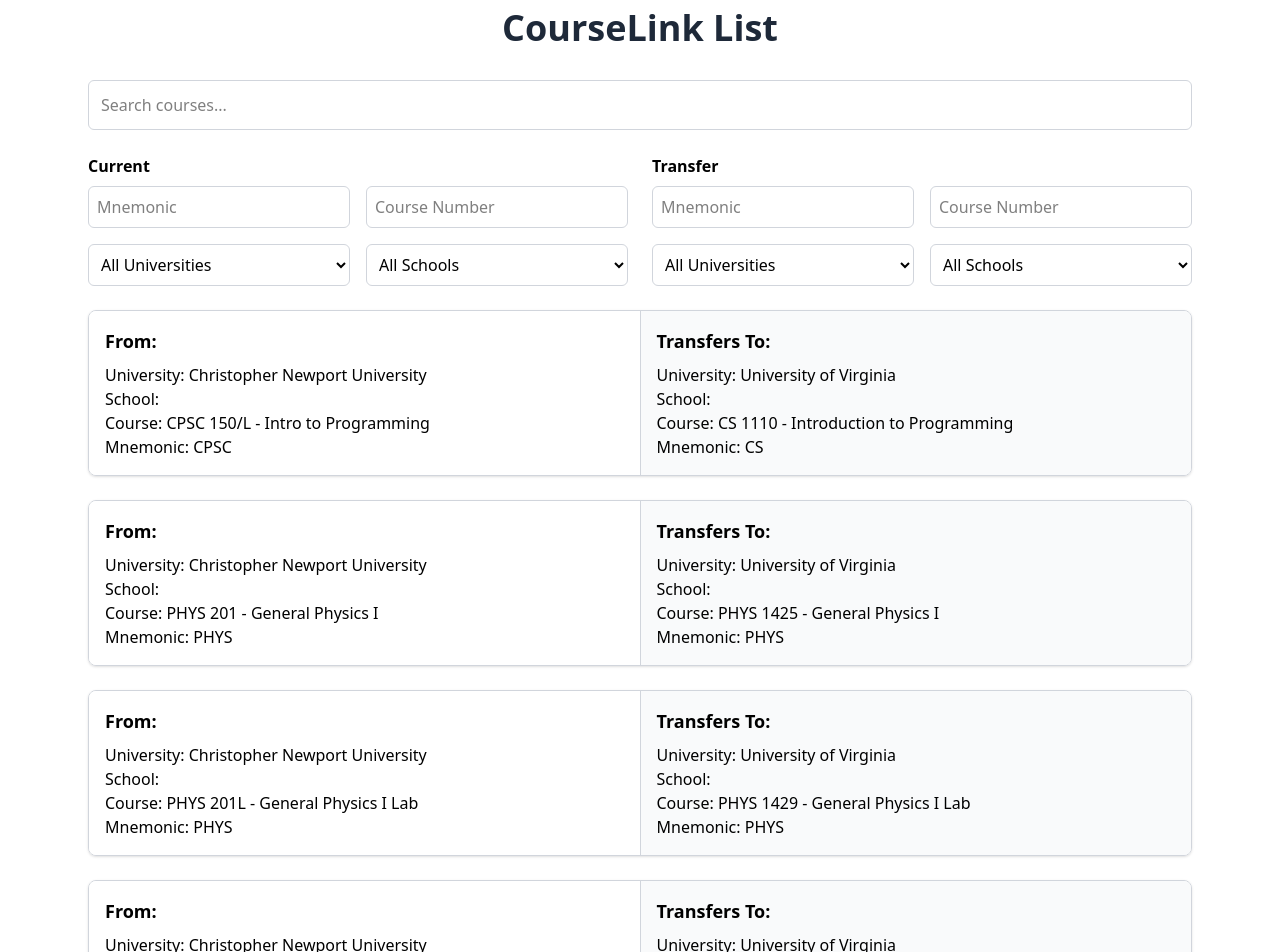
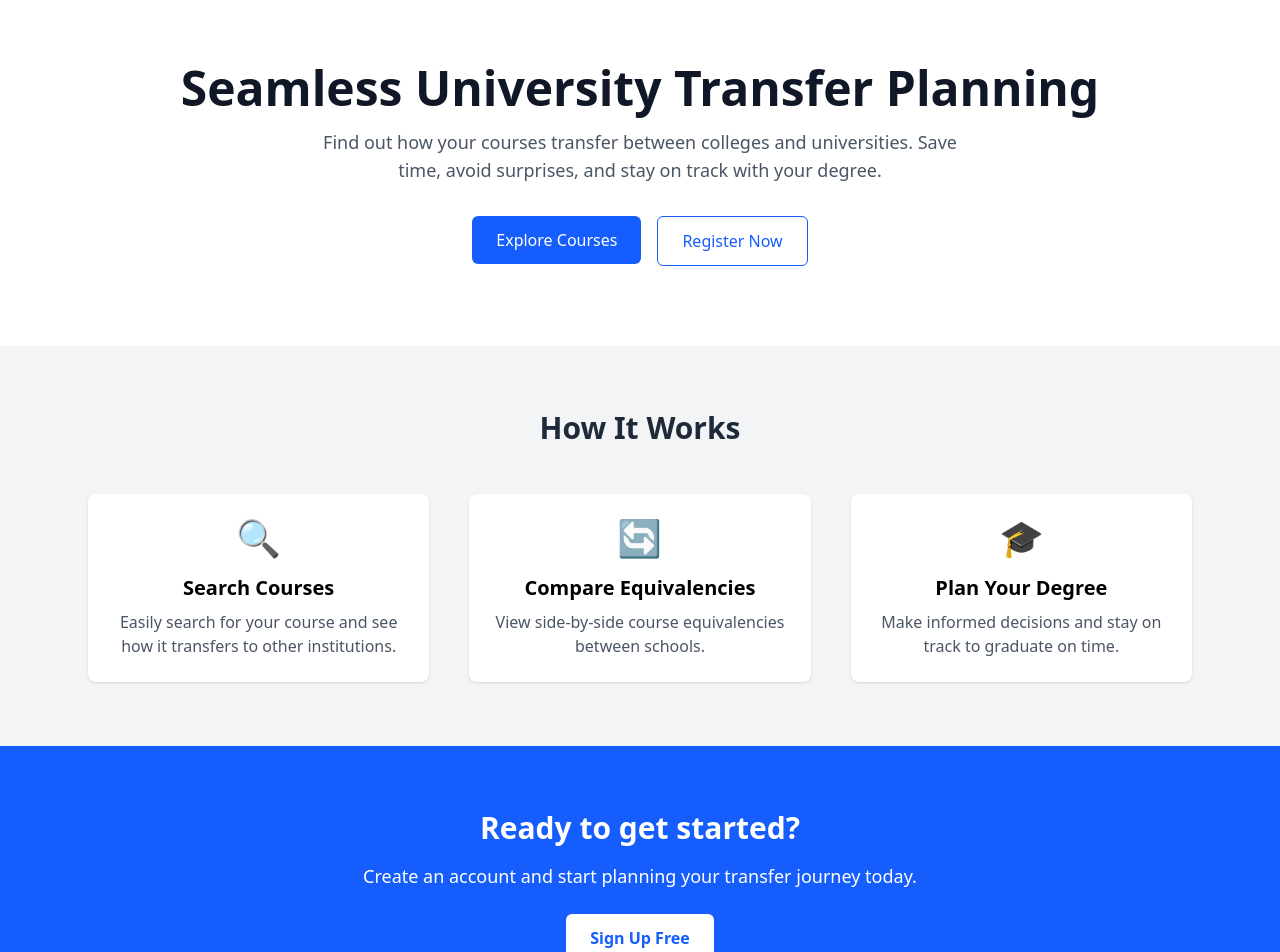
Before and after one commit to Zeiyon/HooHacks2025, a React (Vite) app in the folder TransferLink/: page / in a window 1280 px wide. Shown: the part 80-1032 px from the top of the page. Built offline with nearby package versions, Linux system fonts and the light colour scheme.

Commit message:
Added router and homepage

```diff
--- a/TransferLink/package.json
+++ b/TransferLink/package.json
@@ -13,12 +13,14 @@
     "@tailwindcss/vite": "^4.0.17",
     "react": "^19.0.0",
     "react-dom": "^19.0.0",
+    "react-router-dom": "^7.4.1",
     "tailwindcss": "^4.0.17"
   },
   "devDependencies": {
     "@eslint/js": "^9.21.0",
     "@types/react": "^19.0.10",
     "@types/react-dom": "^19.0.4",
+    "@types/react-router-dom": "^5.3.3",
     "@vitejs/plugin-react": "^4.3.4",
     "eslint": "^9.21.0",
     "eslint-plugin-react-hooks": "^5.1.0",
--- a/TransferLink/src/App.tsx
+++ b/TransferLink/src/App.tsx
@@ -1,13 +1,18 @@
 import CourseList from './modules/courselist/CourseList'
+import { BrowserRouter as Router, Routes, Route } from 'react-router-dom';
 import Navbar from './modules/Navbar'
+import Homepage from './modules/homepage/Homepage';
 
 function App() {
 
   return (
-    <>
-    <Navbar />
-    <CourseList />
-    </>
+    <Router>
+      <Routes>
+        <Route path="/" element={<Homepage />} />
+        <Route path="/courses" element={<CourseList />} />
+        {/* <Route path="/register" element={<Register />} /> */}
+      </Routes>
+    </Router>
   )
 }
 
--- /dev/null
+++ b/TransferLink/src/modules/Footer.tsx
@@ -0,0 +1,14 @@
+import React from "react";
+import { Link } from "react-router-dom";
+
+const Footer = () => {
+  return (
+    <footer className="bg-white border-t mt-12 py-6">
+      <div className="max-w-6xl mx-auto px-6 text-center text-gray-500 text-sm">
+        © {new Date().getFullYear()} TransferHub. All rights reserved.
+      </div>
+    </footer>
+  );
+};
+
+export default Footer;
--- a/TransferLink/src/modules/Navbar.tsx
+++ b/TransferLink/src/modules/Navbar.tsx
@@ -1,42 +1,45 @@
+import React from 'react';
+import { Link } from 'react-router-dom';
+
 const Navbar = () => {
   return (
     <nav className="bg-white shadow-md">
       <div className="max-w-7xl mx-auto px-4 sm:px-6 lg:px-8">
         <div className="flex justify-between h-16 items-center">
+          {/* Logo */}
           <div className="flex-shrink-0">
-            <a href="/" className="text-xl font-bold text-blue-600">
+            <Link to="/" className="text-xl font-bold text-blue-600">
               CourseLink
-            </a>
+            </Link>
           </div>
 
+          {/* Center Links */}
           <div className="hidden md:flex space-x-8">
-            <a href="#" className="text-gray-700 hover:text-blue-600 font-medium">
+            <Link to="/" className="text-gray-700 hover:text-blue-600 font-medium">
               Home
-            </a>
-            <a href="#" className="text-gray-700 hover:text-blue-600 font-medium">
+            </Link>
+            <Link to="/courses" className="text-gray-700 hover:text-blue-600 font-medium">
               Course List
-            </a>
-            <a href="#" className="text-gray-700 hover:text-blue-600 font-medium">
+            </Link>
+            <Link to="/universities" className="text-gray-700 hover:text-blue-600 font-medium">
               Universities
-            </a>
-            <a href="#" className="text-gray-700 hover:text-blue-600 font-medium">
+            </Link>
+            <Link to="/about" className="text-gray-700 hover:text-blue-600 font-medium">
               About
-            </a>
+            </Link>
           </div>
 
+          {/* Right-side Auth Buttons */}
           <div className="flex items-center space-x-4">
-            <a
-              href="#"
-              className="text-gray-700 hover:text-blue-600 font-medium"
-            >
+            <Link to="/signin" className="text-gray-700 hover:text-blue-600 font-medium">
               Sign In
-            </a>
-            <a
-              href="#"
+            </Link>
+            <Link
+              to="/register"
               className="px-4 py-2 bg-blue-600 text-white rounded-md hover:bg-blue-700 transition"
             >
               Register
-            </a>
+            </Link>
           </div>
         </div>
       </div>
--- a/TransferLink/src/modules/courselist/CourseList.tsx
+++ b/TransferLink/src/modules/courselist/CourseList.tsx
@@ -1,6 +1,8 @@
 import React, { useState, useMemo } from 'react';
 import CourseCard from './CourseCard';
 import { mockCourses, Course } from './CourseData';
+import Navbar from '../Navbar';
+import Footer from '../Footer';
 
 const CourseList = () => {
   const [sourceFilters, setSourceFilters] = useState({
@@ -74,10 +76,9 @@
   });
 
   return (
+    <>
+        <Navbar />
     <div className="max-w-6xl mx-auto p-6">
-    <h1 className="text-3xl sm:text-4xl font-extrabold text-center text-gray-800 mb-8">
-    CourseLink List
-    </h1>
       <input
         type="text"
         placeholder="Search courses..."
@@ -193,6 +194,8 @@
         )}
       </div>
     </div>
+    <Footer />
+    </>
   );
 };
 
--- /dev/null
+++ b/TransferLink/src/modules/homepage/Homepage.tsx
@@ -0,0 +1,74 @@
+import React from 'react';
+import { Link } from 'react-router-dom';
+import Navbar from '../Navbar';
+import Footer from '../Footer';
+
+const Homepage: React.FC = () => {
+  return (
+    <div className="bg-gray-50 min-h-screen">
+      <Navbar />
+
+      <section className="bg-white py-20">
+        <div className="max-w-7xl mx-auto px-6 text-center">
+          <h1 className="text-4xl sm:text-5xl font-extrabold text-gray-900 mb-4">
+            Seamless University Transfer Planning
+          </h1>
+          <p className="text-lg text-gray-600 mb-8 max-w-2xl mx-auto">
+            Find out how your courses transfer between colleges and universities. Save time, avoid surprises, and stay on track with your degree.
+          </p>
+          <div className="flex justify-center space-x-4">
+            <Link to="/courses">
+              <button className="px-6 py-3 bg-blue-600 text-white rounded-md hover:bg-blue-700 transition">
+                Explore Courses
+              </button>
+            </Link>
+            <Link to="/register">
+              <button className="px-6 py-3 border border-blue-600 text-blue-600 rounded-md hover:bg-blue-50 transition">
+                Register Now
+              </button>
+            </Link>
+          </div>
+        </div>
+      </section>
+
+
+      <section className="py-16 bg-gray-100">
+        <div className="max-w-6xl mx-auto px-6 text-center">
+          <h2 className="text-3xl font-bold text-gray-800 mb-12">How It Works</h2>
+          <div className="grid grid-cols-1 md:grid-cols-3 gap-10">
+            <div className="bg-white p-6 rounded-lg shadow hover:shadow-md transition">
+              <div className="text-blue-600 text-4xl mb-4">🔍</div>
+              <h3 className="text-xl font-semibold mb-2">Search Courses</h3>
+              <p className="text-gray-600">Easily search for your course and see how it transfers to other institutions.</p>
+            </div>
+            <div className="bg-white p-6 rounded-lg shadow hover:shadow-md transition">
+              <div className="text-blue-600 text-4xl mb-4">🔄</div>
+              <h3 className="text-xl font-semibold mb-2">Compare Equivalencies</h3>
+              <p className="text-gray-600">View side-by-side course equivalencies between schools.</p>
+            </div>
+            <div className="bg-white p-6 rounded-lg shadow hover:shadow-md transition">
+              <div className="text-blue-600 text-4xl mb-4">🎓</div>
+              <h3 className="text-xl font-semibold mb-2">Plan Your Degree</h3>
+              <p className="text-gray-600">Make informed decisions and stay on track to graduate on time.</p>
+            </div>
+          </div>
+        </div>
+      </section>
+
+
+      <section className="py-16 bg-blue-600 text-white text-center">
+        <h2 className="text-3xl font-bold mb-4">Ready to get started?</h2>
+        <p className="mb-6 text-lg">Create an account and start planning your transfer journey today.</p>
+        <Link to="/register">
+          <button className="px-6 py-3 bg-white text-blue-600 font-semibold rounded-md hover:bg-blue-100 transition">
+            Sign Up Free
+          </button>
+        </Link>
+      </section>
+
+    <Footer />
+    </div>
+  );
+};
+
+export default Homepage;
```
Also changed, not shown: 1 other file (tests, documents, lock files or other folders).
